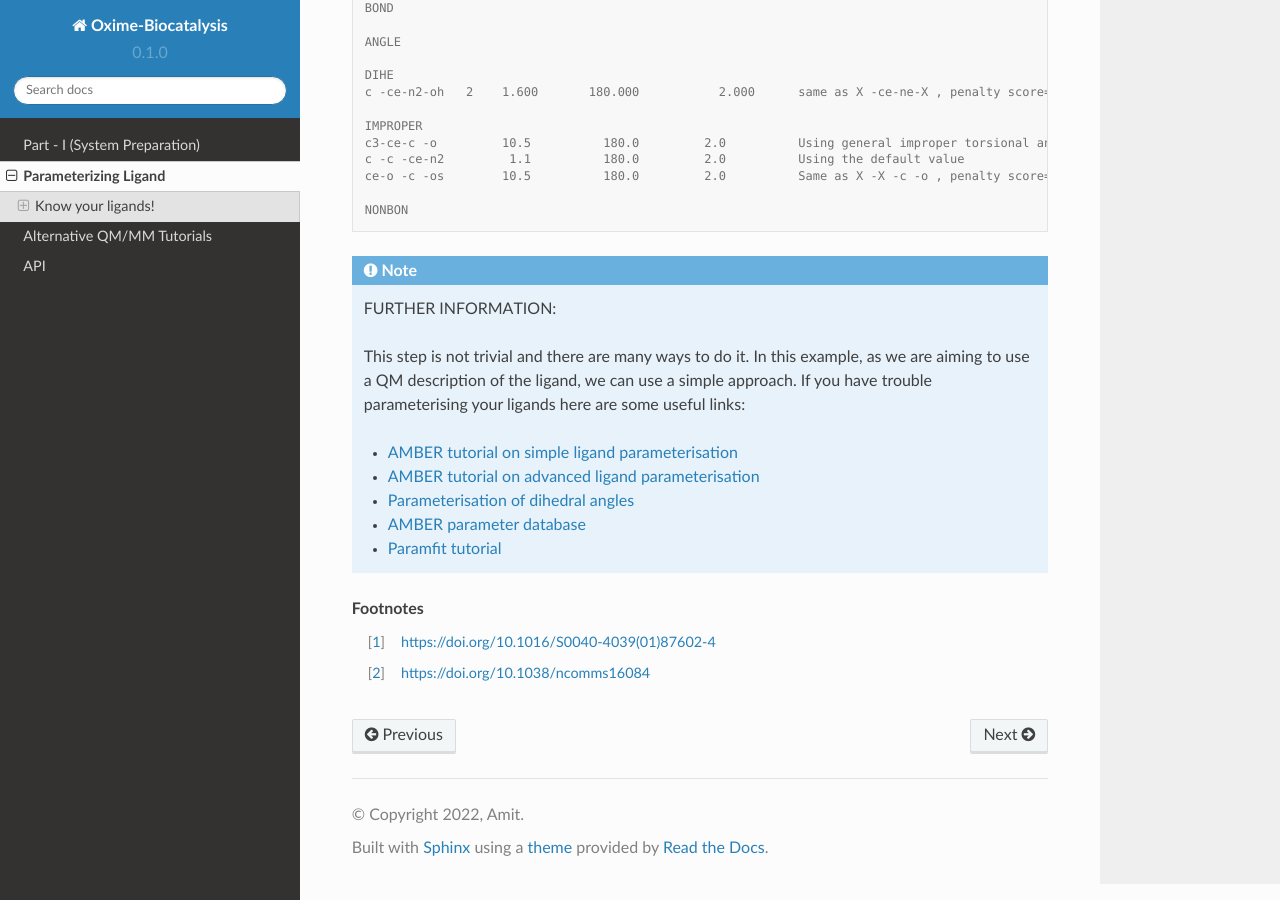
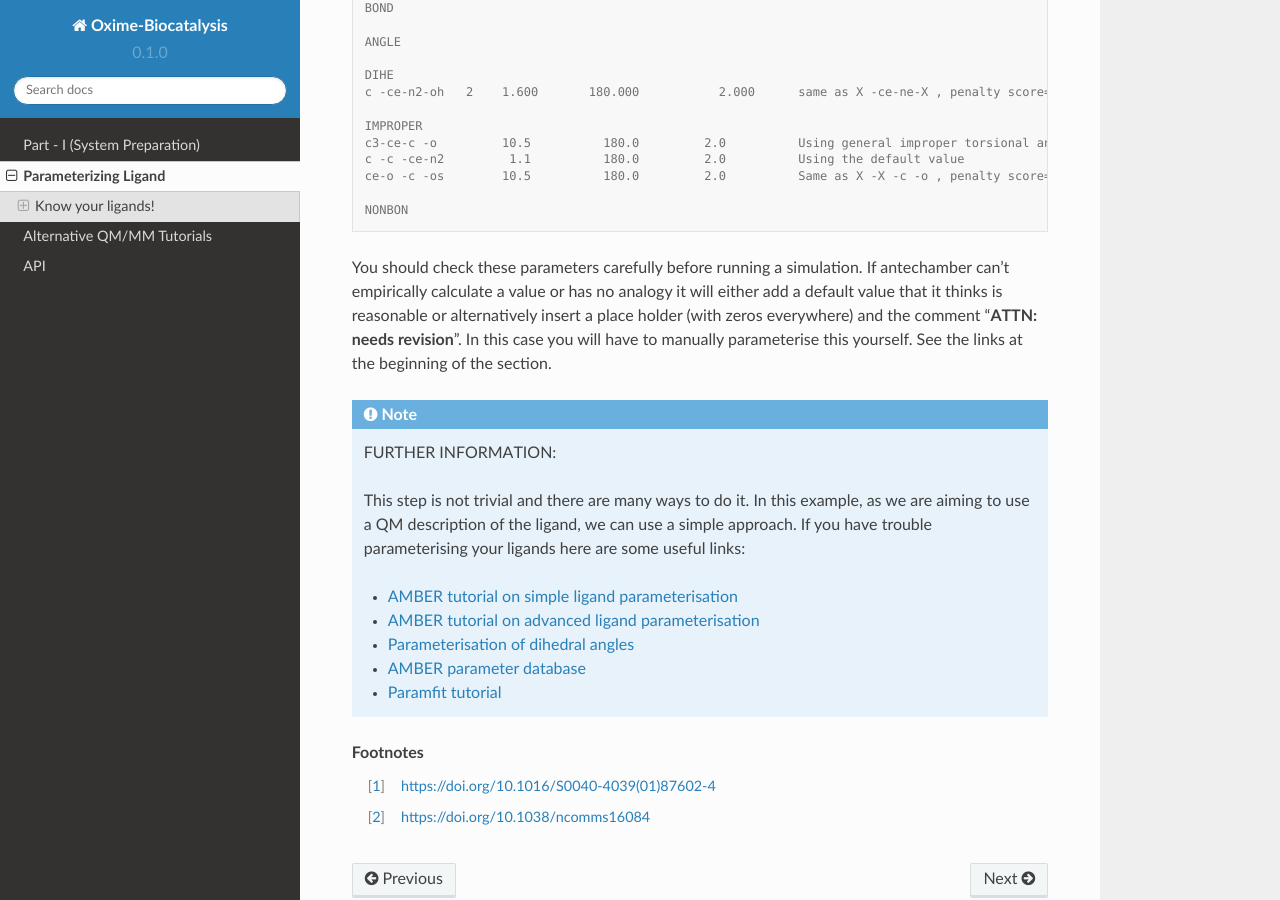
Before and after one commit to hopanoid/Enzyme-Reaction-Dynamics-Tutorial, a Sphinx documentation site: the page built from docs/source/2-ligand.rst, in a window 1280 px wide and 900 px high, scrolled down 2511 px. Built offline with Sphinx 7.4.7 and the Read the Docs theme 2.0.0, drawn with Linux system fonts in a browser that asks for light colours.

Commit message:
parameterisation note added

```diff
--- a/docs/source/2-ligand.rst
+++ b/docs/source/2-ligand.rst
@@ -107,6 +107,8 @@ parmchk2 generates a parameter file that can be loaded into Leap in order to add
 
         NONBON
 
+You should check these parameters carefully before running a simulation. If antechamber can't empirically calculate a value or has no analogy it will either add a default value that it thinks is reasonable or alternatively insert a place holder (with zeros everywhere) and the comment "**ATTN: needs revision**". In this case you will have to manually parameterise this yourself. See the links at the beginning of the section.
+
 .. note::
 
         FURTHER INFORMATION:
```
